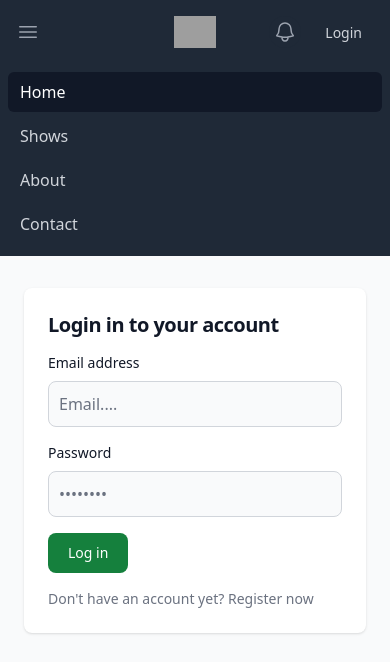
After one commit to chetracoding/GROUP-1, a PHP site: page /login in a window 390 px wide. The commit adds this page. Shown: the top 662 px of the page. Run offline with PHP 8.4, Linux system fonts and the light colour scheme; some libraries are stand-ins or nearby versions; grey boxes are pictures that could not be loaded.

Commit message:
[CTA-26] create form login view

```diff
--- /dev/null
+++ b/controllers/login/login.controller.php
@@ -0,0 +1,2 @@
+<?php
+require "views/login/login.view.php";
--- a/router.php
+++ b/router.php
@@ -3,6 +3,7 @@ $uri = parse_url($_SERVER['REQUEST_URI'])['path'];
 
 $routes = [
     '/' => 'controllers/home/home.controller.php',
+    '/login' => 'controllers/login/login.controller.php',
 ];
 
 if (array_key_exists($uri, $routes)) {
--- /dev/null
+++ b/views/login/login.view.php
@@ -0,0 +1,30 @@
+<?php require"views/partials/head.php" ?>
+<?php require"views/partials/nav.php" ?>
+
+<section class="bg-gray-50 dark:bg-gray-900">
+    <div class="flex flex-col items-center justify-center px-6 py-8 mx-auto md:h-screen lg:py-0">
+        <div class="w-full bg-white rounded-lg shadow dark:border md:mt-0 sm:max-w-md xl:p-0 dark:bg-gray-800 dark:border-gray-700">
+            <div class="p-6 space-y-4 md:space-y-6 sm:p-8">
+                <h1 class="text-xl font-bold leading-tight tracking-tight text-gray-900 md:text-2xl dark:text-white">
+                    Login in to your account
+                </h1>
+                <form class="space-y-4 md:space-y-6" action="../../controllers/checkUserLogin.php" method="post">
+                    <div>
+                        <label for="email" class="block mb-2 text-sm font-medium text-gray-900 dark:text-white">Email address</label>
+                        <input type="email" name="emailLogin" id="email" class="bg-gray-50 border border-gray-300 text-gray-900 sm:text-sm rounded-lg focus:ring-primary-600 focus:border-primary-600 block w-full p-2.5 dark:bg-gray-700 dark:border-gray-600 dark:placeholder-gray-400 dark:text-white dark:focus:ring-green-500 dark:focus:border-green-500" placeholder="Email...." required="">
+                    </div>
+                    <div>
+                        <label for="password" class="block mb-2 text-sm font-medium text-gray-900 dark:text-white">Password</label>
+                        <input type="password" name="passwordLogin" id="password" placeholder="••••••••" class="bg-gray-50 border border-gray-300 text-gray-900 sm:text-sm rounded-lg focus:ring-primary-600 focus:border-primary-600 block w-full p-2.5 dark:bg-gray-700 dark:border-gray-600 dark:placeholder-gray-400 dark:text-white dark:focus:ring-green-500 dark:focus:border-green-500" required="">
+                    </div>
+                    <button type="submit" class="focus:outline-none text-white bg-green-700 hover:bg-green-800 focus:ring-4 focus:ring-green-300 font-medium rounded-lg text-sm px-5 py-2.5 mb-2 dark:bg-green-600 dark:hover:bg-green-700 dark:focus:ring-green-900">Log in</button>
+                    <p class="text-sm font-light text-gray-500 dark:text-gray-400">
+                        Don't have an account yet? <a href="#" class="font-medium text-primary-600 hover:underline dark:text-primary-500">Register now</a>
+                    </p>
+                </form>
+            </div>
+        </div>
+    </div>
+</section>
+
+<?php require"views/partials/footer.php" ?>
--- a/views/partials/nav.php
+++ b/views/partials/nav.php
@@ -57,7 +57,7 @@
         <!-- Profile dropdown -->
         <div class="relative ml-3">
           <div>
-          <a href="shows" class="text-gray-300 hover:bg-gray-700 hover:text-white px-3 py-2 rounded-md text-sm font-medium">Login</a>
+          <a href="/login" class="text-gray-300 hover:bg-gray-700 hover:text-white px-3 py-2 rounded-md text-sm font-medium" href=''>Login</a>
           </div>
 
           <!--
```
